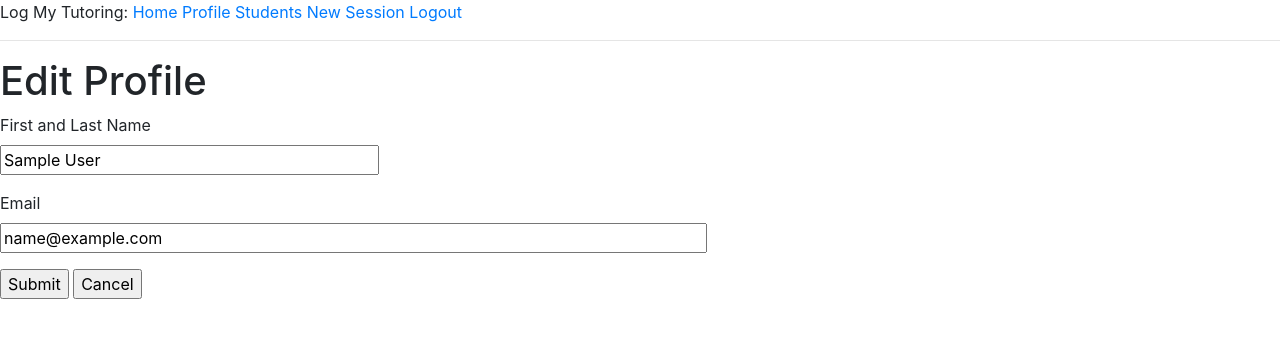
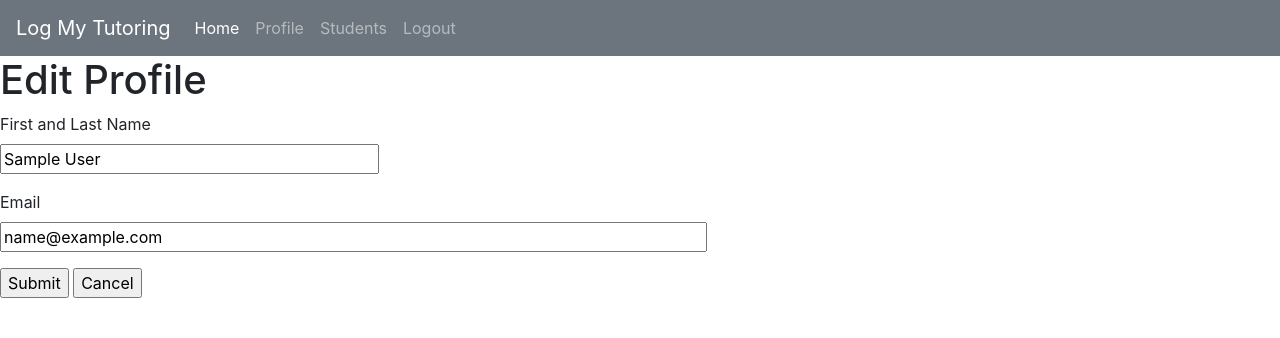
Before and after one commit to BrianBChoi/logmytutoring, a Flask app: page /edit-profile in a window 1280 px wide. Shown: the top 338 px of the page. Run offline with Flask 2, Linux system fonts and the light colour scheme; the visitor is signed in with stand-in values (Sample User, id 1); data comes from the database, SQL or seed files in the repository; parts of the project's set-up code (start-up, migrations or seed data) failed here and were passed over; some libraries are stand-ins or nearby versions.

Commit message:
Initial setup for Bootstrap navbar

```diff
--- a/app/templates/base.html
+++ b/app/templates/base.html
@@ -15,19 +15,34 @@
         {% endif %}
     </head>
     <body>
-        <div>
-            Log My Tutoring:
-            <a href="{{ url_for('index') }}">Home</a>
+      <nav class="navbar navbar-expand-sm navbar-dark bg-secondary">
+        <a class="navbar-brand" href="{{ url_for('index') }}">Log My Tutoring</a>
+        <button class="navbar-toggler" type="button" data-toggle="collapse" data-target="#navbarNavDropdown" aria-controls="navbarNavDropdown" aria-expanded="false" aria-label="Toggle navigation">
+          <span class="navbar-toggler-icon"></span>
+        </button>
+        <div class="collapse navbar-collapse" id="navbarNavDropdown">
+          <ul class="navbar-nav">
             {% if current_user.is_anonymous %}
-            <a href="{{ url_for('login') }}">Login</a>
+            <li class="nav-item active">
+              <a class="nav-link" href="{{ url_for('login') }}">Login<span class="sr-only">(current)</span></a>
+            </li>
             {% else %}
-            <a href="{{ url_for('profile') }}">Profile</a>
-            <a href="{{ url_for('students') }}">Students</a>
-            <a href="{{ url_for('new_session')}}">New Session</a>
-            <a href="{{ url_for('logout') }}">Logout</a>
+            <li class="nav-item active">
+              <a class="nav-link" href="{{ url_for('index') }}">Home<span class="sr-only">(current)</span></a>
+            </li>
+            <li class="nav-item">
+              <a class="nav-link" href="{{ url_for('profile')}}">Profile</a>
+            </li>
+            <li class="nav-item">
+              <a class="nav-link" href="{{ url_for('students') }}">Students</a>
+            </li>
+            <li class="nav-item">
+              <a class="nav-link" href="{{ url_for('logout') }}">Logout</a>
+            </li>
             {% endif %}
+          </ul>
         </div>
-        <hr>
+      </nav>
         {% with messages = get_flashed_messages() %}
         {% if messages %}
         <ul>
```
